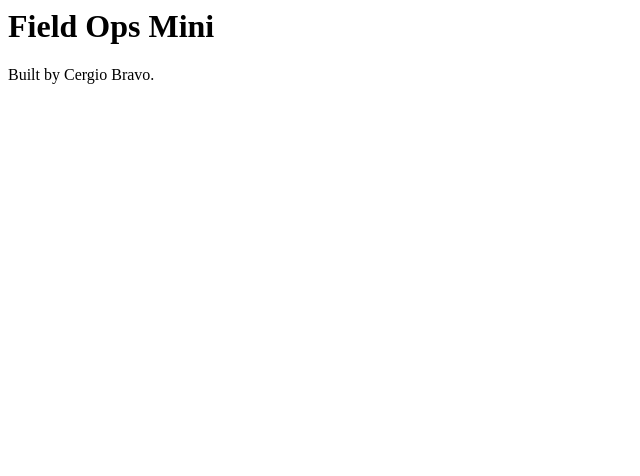
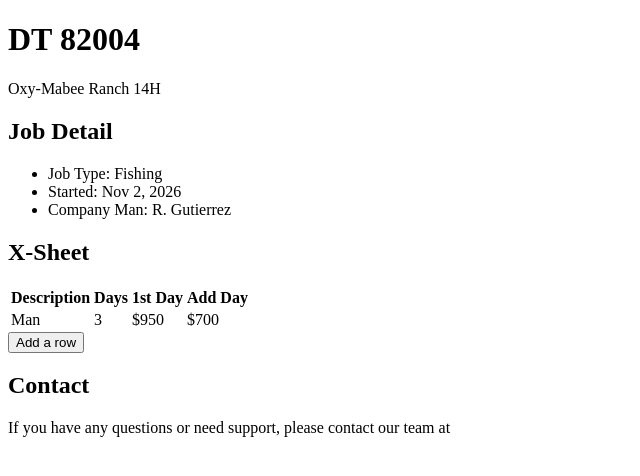
Before and after one commit to cergiobravo/field-ops-mini, a plain HTML site: page index.html in a window 1280 px wide. Shown: the whole page, without its empty margins (0-640 px from the left). Drawn offline with Linux system fonts and the light colour scheme.

Commit message:
build the job screen in html

```diff
--- a/index.html
+++ b/index.html
@@ -1,2 +1,49 @@
-<h1>Field Ops Mini</h1>
-<p>Built by Cergio Bravo.</p>
+<!DOCTYPE html>
+<html lang="en">
+<head>
+    <meta charset="UTF-8">
+    <meta name="viewport" content="width=device-width, initial-scale=1.0">
+    <title>Field Ops Mini</title>
+</head>
+<body>
+    <header>
+        <h1>DT 82004</h1>
+        <p>Oxy-Mabee Ranch 14H</p>
+    </header>
+
+    <main>
+        <section>
+            <h2>Job Detail</h2>
+            <ul>
+                <li>Job Type: Fishing</li>
+                <li>Started: Nov 2, 2026</li>
+                <li>Company Man: R. Gutierrez</li>
+            </ul>
+        </section>
+
+        <section>
+            <h2>X-Sheet</h2>
+            <table>
+                <tr>
+                    <th>Description</th>
+                    <th>Days</th>
+                    <th>1st Day</th>
+                    <th>Add Day</th>
+                </tr>
+                <tr>
+                    <td>Man</td>
+                    <td>3</td>
+                    <td>$950</td>
+                    <td>$700</td>
+                </tr>
+            </table>
+            <button type="button">Add a row </button>
+        </section>
+
+        <section>
+            <h2>Contact</h2>
+            <p>If you have any questions or need support, please contact our team at
+
+
+</body>
+</html>
```
